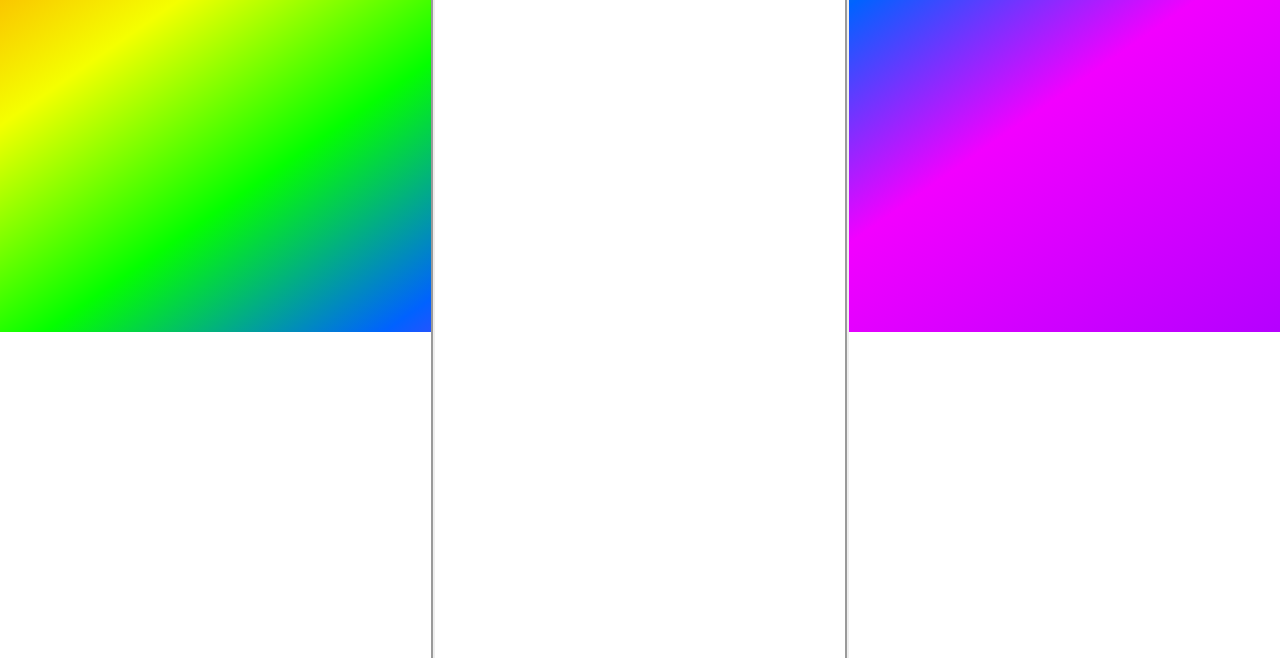
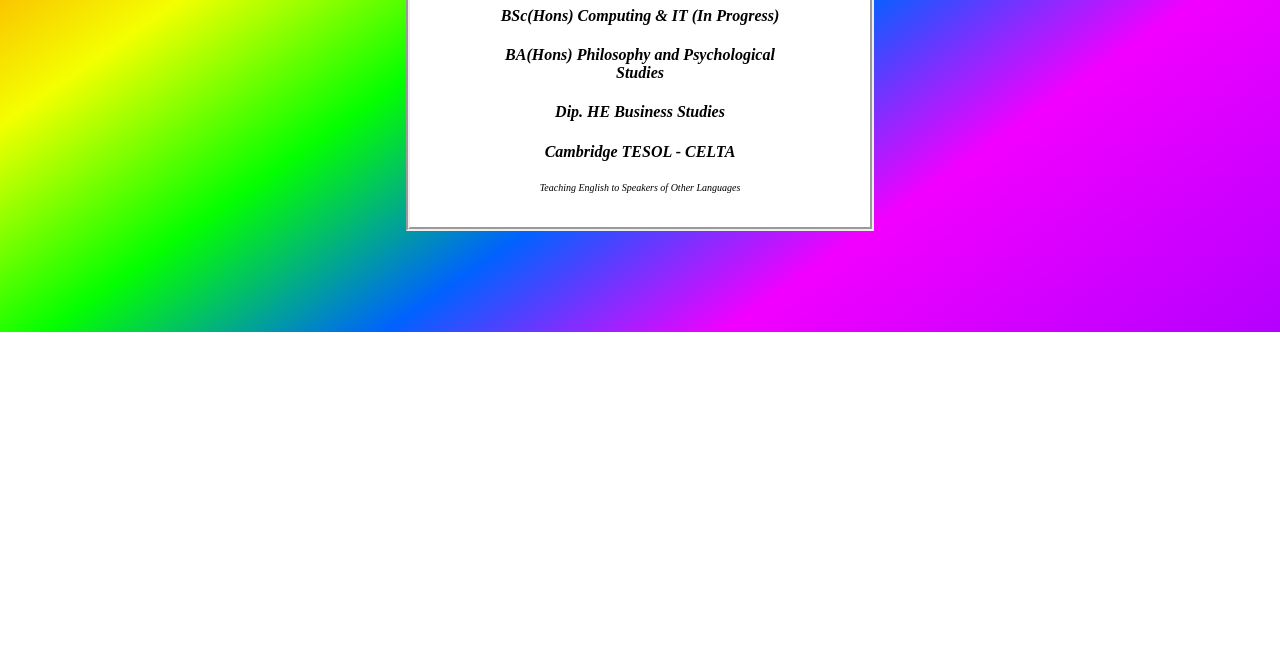
Before and after one commit to DollarStarNova/DollarStarNova.github.io, a plain HTML site: page index.html in a window 1280 px wide. Shown: the part 468-1126 px from the top of the page. After the commit the page ends 800 px from the top, so only its background shows below. Drawn offline with Linux system fonts and the light colour scheme.

Commit message:
adjusted card size

```diff
--- a/index.html
+++ b/index.html
@@ -18,16 +18,20 @@
 
         .card {
             margin: auto;
-            margin-top: 50px;
+            margin-top: 35px;
             border-width: 4px;
             border-style: groove;
             border-radius: 0px;
             padding: 0px;
             padding-left: 80px;
             padding-right: 80px;
-            max-width: 250px;
-            height: 2800px;
+            max-width: 300px;
+            height: 300px;
             background-color: #ffffff;
+        }
+
+        .lower-card {
+            margin-top: 10px;
         }
 
         .details {
@@ -79,7 +83,7 @@
             </div>
         </div>
 
-        <div class="card">
+        <div class="card lower-card">
             <h1>Qualifications</h1>
             <h4><em>BSc(Hons) Computing & IT (In Progress)</em></h4>
             <h4><em>BA(Hons) Philosophy and Psychological Studies</em></h4>
```
